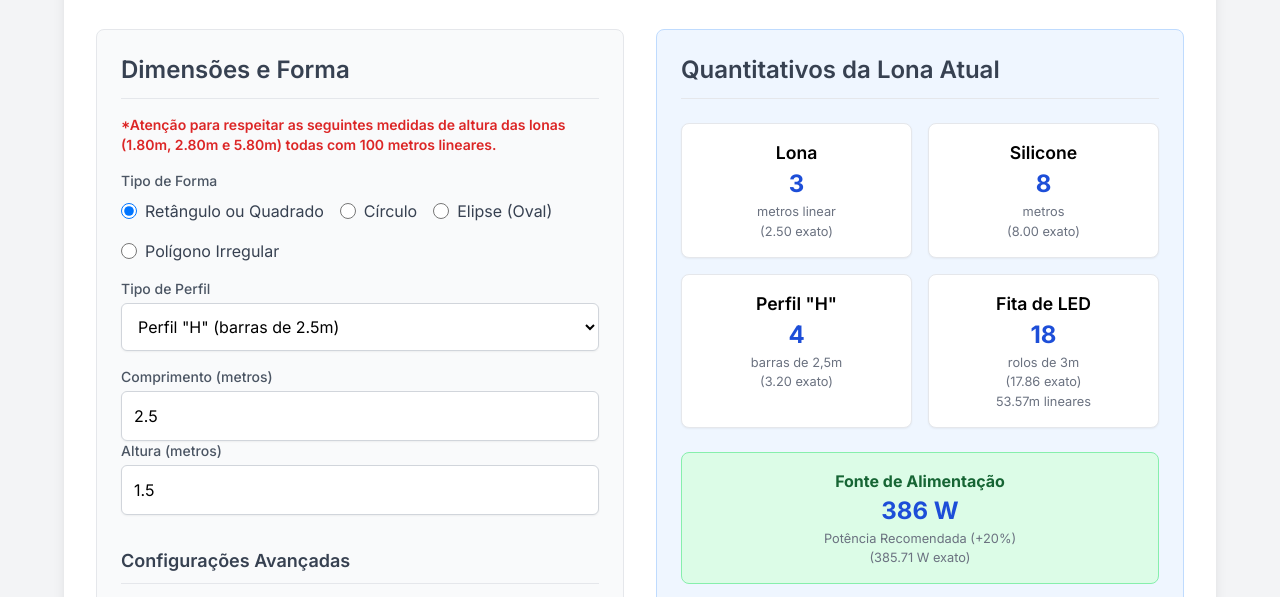
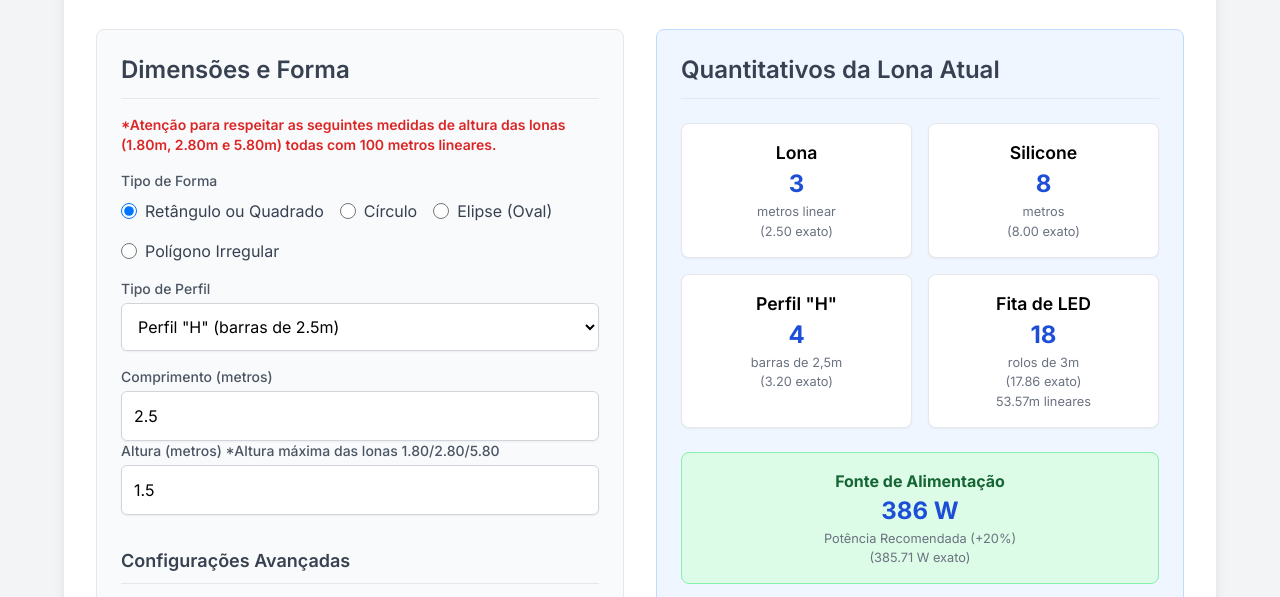
Before and after one commit to Marques-rep-comercial/lona_tensionada, a plain HTML site: page index.html in a window 1280 px wide. Shown: the part 123-720 px from the top of the page. Drawn offline with nearby package versions, Linux system fonts and the light colour scheme.

Commit message:
Add files via upload

```diff
--- a/index.html
+++ b/index.html
@@ -91,7 +91,7 @@
                             <input type="number" id="comprimento" value="2.5" class="w-full p-3 bg-white border border-gray-300 rounded-md shadow-sm focus:ring-blue-500 focus:border-blue-500">
                         </div>
                         <div>
-                            <label for="altura" class="block text-sm font-medium text-gray-600 mb-1">Altura (metros)</label>
+                            <label for="altura" class="block text-sm font-medium text-gray-600 mb-1">Altura (metros) *Altura máxima das lonas 1.80/2.80/5.80</label>
                             <input type="number" id="altura" value="1.5" class="w-full p-3 bg-white border border-gray-300 rounded-md shadow-sm focus:ring-blue-500 focus:border-blue-500">
                         </div>
                     </div>
```
